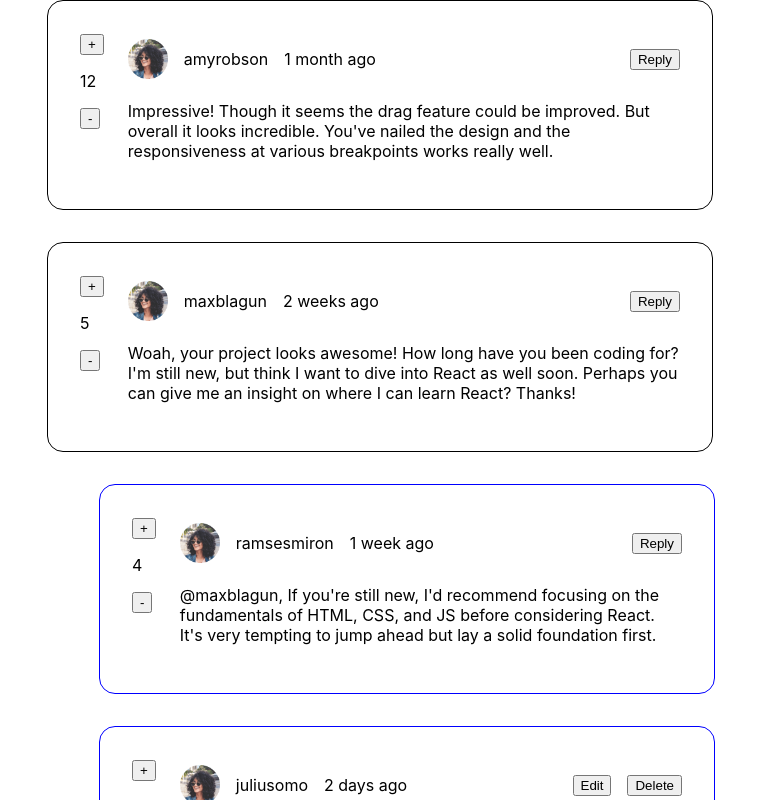
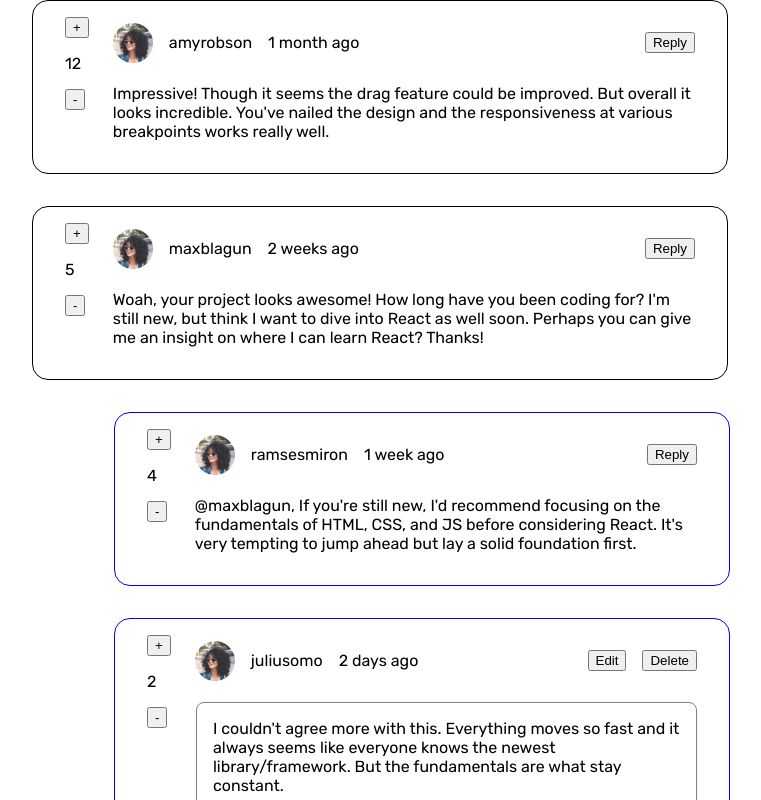
Before and after one commit to itsninam/comments, a React (Create React App) app: page / in a window 1280 px wide. Both pictures are taken after a click on the button "Edit". Shown: the top 800 px of the page, without its empty margins (260-1021 px from the left). Built offline with nearby package versions, Linux system fonts and the light colour scheme.

Commit message:
edit comment functionality

```diff
--- a/public/index.html
+++ b/public/index.html
@@ -1,14 +1,12 @@
 <!DOCTYPE html>
 <html lang="en">
+
 <head>
   <meta charset="utf-8" />
   <link rel="icon" href="%PUBLIC_URL%/favicon.ico" />
   <meta name="viewport" content="width=device-width, initial-scale=1" />
   <meta name="theme-color" content="#000000" />
-    <meta
-      name="description"
-      content="Web site created using create-react-app"
-    />
+  <meta name="description" content="Web site created using create-react-app" />
   <link rel="apple-touch-icon" href="%PUBLIC_URL%/logo192.png" />
   <!--
       manifest.json provides metadata used when your web app is installed on a
@@ -24,8 +22,12 @@
       work correctly both with client-side routing and a non-root public URL.
       Learn how to configure a non-root public URL by running `npm run build`.
     -->
+  <link rel="preconnect" href="https://fonts.googleapis.com">
+  <link rel="preconnect" href="https://fonts.gstatic.com" crossorigin>
+  <link href="https://fonts.googleapis.com/css2?family=Rubik:wght@400;500;700&display=swap" rel="stylesheet">
   <title>React App</title>
 </head>
+
 <body>
   <noscript>You need to enable JavaScript to run this app.</noscript>
   <div id="root"></div>
@@ -40,4 +42,5 @@
       To create a production bundle, use `npm run build` or `yarn build`.
     -->
 </body>
+
 </html>
--- a/src/Components/Comments.js
+++ b/src/Components/Comments.js
@@ -53,7 +53,6 @@ const Comments = ({ comment, comments, currentUser, setComments }) => {
   };
 
   const deleteComment = (clickedComment, event) => {
-    console.log(clickedComment);
     event.preventDefault();
     const updatedComment = comments.map((comment) => {
       const deletedComment = comment.replies.filter(
@@ -123,6 +122,9 @@ const Comments = ({ comment, comments, currentUser, setComments }) => {
             addComment={addComment}
             index={index}
             deleteComment={deleteComment}
+            comment={comment}
+            comments={comments}
+            setComments={setComments}
           />
         );
       })}
--- a/src/Components/Replys.js
+++ b/src/Components/Replys.js
@@ -1,12 +1,40 @@
 import { useState } from "react";
 import Form from "./Form";
 
-const Reply = ({ reply, currentUser, addComment, index, deleteComment }) => {
+const Reply = ({
+  reply,
+  currentUser,
+  addComment,
+  index,
+  deleteComment,
+  comment,
+  comments,
+  setComments,
+}) => {
   const { content, createdAt, score, replyingTo, user } = reply;
 
   const [replyVote, setReplyVote] = useState(score);
   const [showReplyForm, setShowReplyForm] = useState(false);
+  const [showEditComment, setShowEditComment] = useState(false);
+  const [commentContent, setCommentContent] = useState(content);
 
+  const editComment = (clickedComment, clickedReply, event) => {
+    event.preventDefault();
+
+    const updatedComment = comments.map((comment) => {
+      if (comment.id === clickedComment.id) {
+        comment.replies.filter((reply) => reply.id === clickedReply.id);
+        reply.content = commentContent;
+      }
+      return {
+        ...comment,
+        replies: [...comment.replies],
+      };
+    });
+
+    setComments(updatedComment);
+    setShowEditComment(false);
+  };
   return (
     <>
       <div className="reply-container">
@@ -37,8 +65,12 @@ const Reply = ({ reply, currentUser, addComment, index, deleteComment }) => {
               {/* if reply is by current user, display edit/delete buttons */}
               {user.username === currentUser.username ? (
                 <div className="button-container">
-                  <button className="edit-btn">
-                    <span></span>
+                  <button
+                    className="edit-btn"
+                    onClick={() => {
+                      setShowEditComment(!showEditComment);
+                    }}
+                  >
                     Edit
                   </button>
                   <button
@@ -59,12 +91,26 @@ const Reply = ({ reply, currentUser, addComment, index, deleteComment }) => {
                 </button>
               )}
             </div>
+            {showEditComment ? (
+              <form className="edit-form">
+                <textarea
+                  name=""
+                  id=""
+                  value={commentContent}
+                  onChange={(event) => setCommentContent(event.target.value)}
+                ></textarea>
+                <button onClick={(event) => editComment(comment, reply, event)}>
+                  update
+                </button>
+              </form>
+            ) : (
               <div className="comment-body">
                 <p>
                   <span>@{replyingTo}, </span>
                   {content}
                 </p>
               </div>
+            )}
           </div>
         </div>
       </div>
--- a/src/styles/_comment.scss
+++ b/src/styles/_comment.scss
@@ -1,5 +1,5 @@
   .wrapper {
-    width: 670px;
+    width: 700px;
     margin: 0 auto;
   }
 
@@ -13,7 +13,7 @@
 
   .comment-container {
     border: 1px solid black;
-    width: 600px;
+    width: 630px;
     margin: 0 auto 32px auto;
 
   }
@@ -22,7 +22,7 @@
   .comment-container,
   .reply-container {
     border-radius: 16px;
-    padding: 32px;
+    padding: 16px 32px;
 
     .comment,
     .reply {
--- a/src/styles/_form.scss
+++ b/src/styles/_form.scss
@@ -1,5 +1,4 @@
 form {
-  border: 1px solid red;
   padding: 32px;
   display: flex;
   align-items: flex-start;
@@ -7,14 +6,46 @@ form {
   border-radius: 16px;
   gap: 24px;
 
-
   textarea {
     margin-left: auto;
-    width: 600px;
+    width: 100%;
+    font-size: 16px;
+    font-family: 'Rubik', sans-serif;
   }
+
 }
+
+.comment-form {
+  border: 1px solid black;
+
+}
+
 
 .reply-form {
   width: 550px;
   margin-left: auto;
 }
+
+.edit-form {
+  padding: 0;
+  margin: 16px 0 0 0;
+  flex-direction: column;
+
+  textarea {
+    display: block;
+    height: 80px;
+    width: 93%;
+    padding: 16px;
+    border-radius: 8px;
+    border: 1px solid grey;
+  }
+
+  button {
+    margin-left: auto;
+  }
+}
+
+body {
+  font-size: 16px;
+  font-family: 'Rubik', sans-serif
+}
```
Lines whose indentation alone changed are shown as unchanged.
